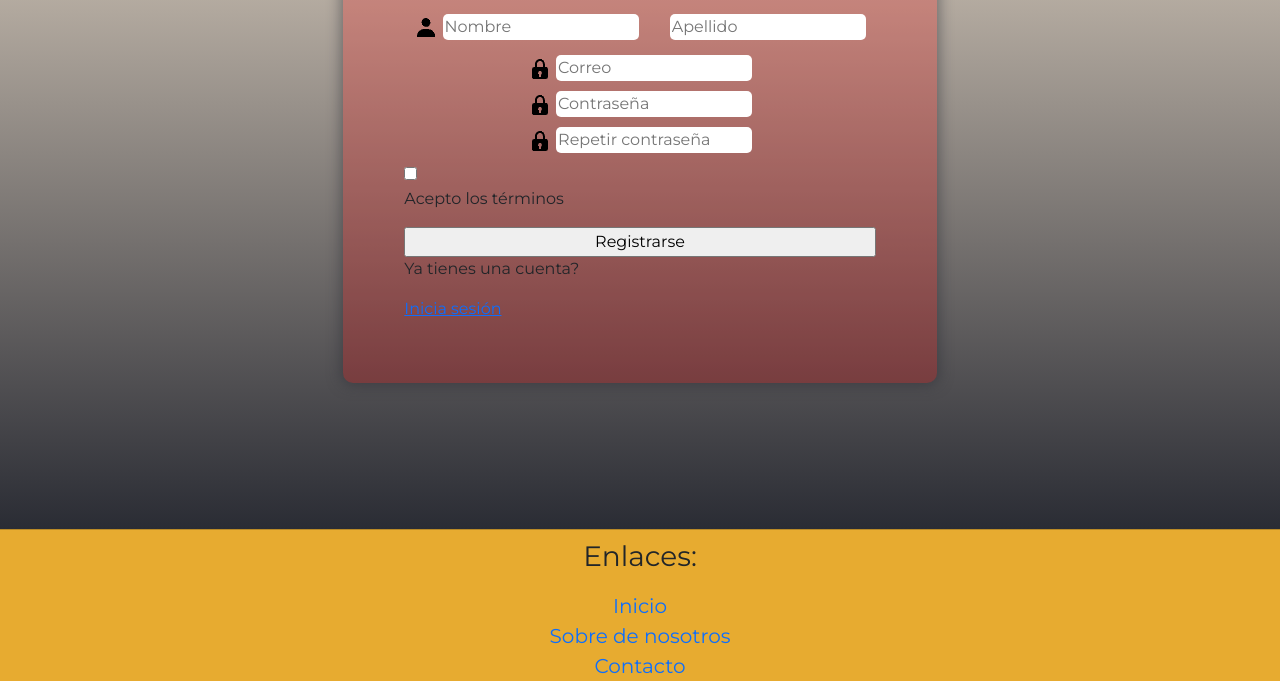
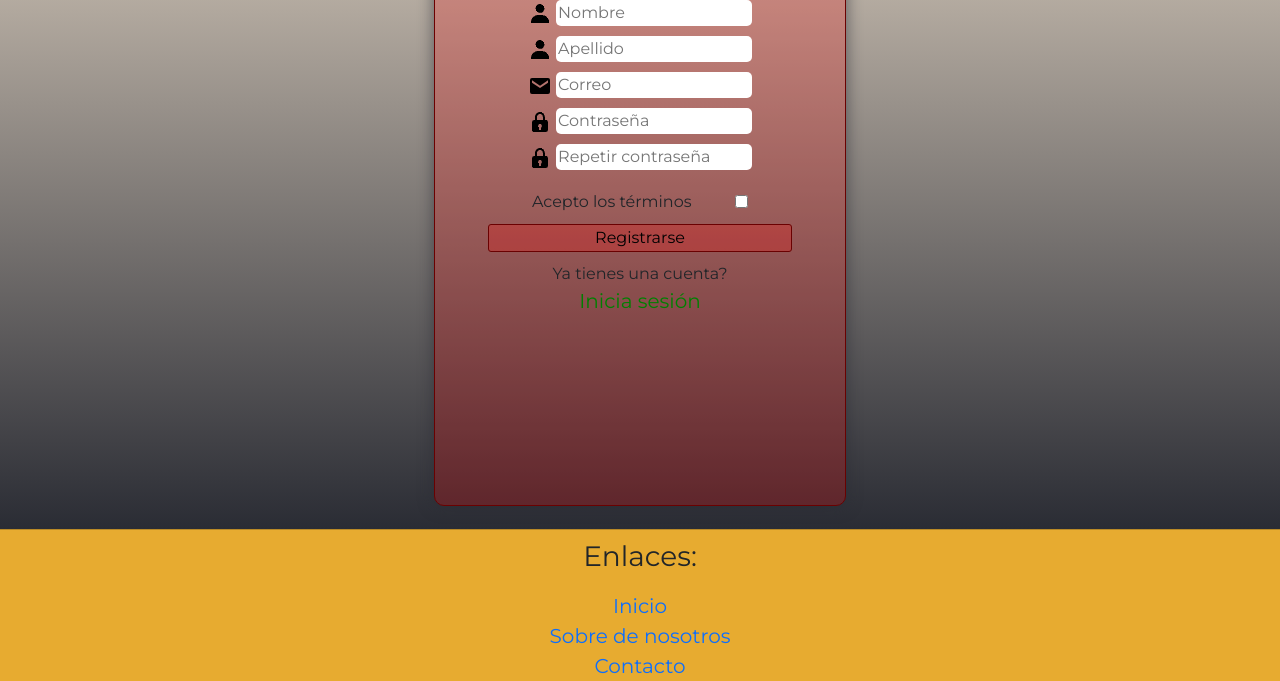
Before and after one commit to Cosquts/tercer-desafio, a plain HTML site: page pages/signup.html in a window 1280 px wide. Shown: the part 348-1029 px from the top of the page. Drawn offline with nearby package versions, Linux system fonts and the light colour scheme.

Commit message:
signup terminado

```diff
--- a/pages/signup.html
+++ b/pages/signup.html
@@ -98,19 +98,26 @@
           <div class="form-sign__date--name">
             <img class="form-sign__date-img" src="../img/user-solid-24.png" alt="Icono de usuario">
             <input class="form-sign__date-input" type="text" placeholder="Nombre">
+
+            <div class="form-sign__date">
+              <img class="form-sign__date-img" src="../img/user-solid-24.png" alt="Icono de usuario">
             <input class="form-sign__date-input--apellido" type="text" placeholder="Apellido">
+
+            </div>
+
+
           </div>
           <div class="form-sign__date">
-            <img class="form-sign__date-img" src="../img/lock-solid-24.png" alt="Icono de usuario">
+            <svg xmlns="http://www.w3.org/2000/svg" width="24" height="24" viewBox="0 0 24 24" style="fill: rgba(0, 0, 0, 1);"><path d="M20 4H4a2 2 0 0 0-2 2v12a2 2 0 0 0 2 2h16a2 2 0 0 0 2-2V6a2 2 0 0 0-2-2zm0 4.7-8 5.334L4 8.7V6.297l8 5.333 8-5.333V8.7z"></path></svg>
             <input class="form-sign__date-input" type="text" placeholder="Correo">
           </div>
           <div class="form-sign__date">
             <img class="form-sign__date-img" src="../img/lock-solid-24.png" alt="Icono de usuario">
-            <input class="form-sign__date-input" type="text" placeholder="Contraseña">
+            <input class="form-sign__date-input" type="password" placeholder="Contraseña">
           </div>
           <div class="form-sign__date">
             <img class="form-sign__date-img" src="../img/lock-solid-24.png" alt="Icono de usuario">
-            <input class="form-sign__date-input" type="text" placeholder="Repetir contraseña">
+            <input class="form-sign__date-input" type="password" placeholder="Repetir contraseña">
           </div>
         </section>
 
--- a/sass/base/_extend.scss
+++ b/sass/base/_extend.scss
@@ -1,11 +1,12 @@
 @import "variables";
 
 %card-user{
-    padding: 6%;
+
     border-radius: 10px;
     box-shadow: 0px 0px 14px 2px rgba(42, 44, 52, 0.50);
     display: flex;
     flex-direction: column;
+    justify-content: center;
 
 }
 
--- a/sass/componentes/_login.scss
+++ b/sass/componentes/_login.scss
@@ -1,15 +1,23 @@
 @import "../base/variables";
 
 .form-container {
- @extend %form-container;
+  height: 100%;
+  display: flex;
+  justify-content: center;
+  align-items: center;
 
   .form {
-    @extend %card-user;
+   @extend %card-user;
+    padding: 15% 6%;
     background-color: $bg-login;
     border: 1px solid rgba(3, 104, 3, 0.952);
 
     &__tittle {
-      @extend %form-tittle;
+      color: black;
+      text-align: center;
+      font-weight: bold;
+      text-decoration: underline;
+      margin-bottom: 20px;
     }
 
     &__date {
@@ -44,7 +52,7 @@
         background-color: $bg-login;
         border-radius: 3px;
         border: 1px solid $bg-login-border;
-        color: $bg-login-border;
+        color: black;
         font-weight: bold;
         margin-bottom: 30px;
     }
@@ -64,6 +72,16 @@
    &__signup{
       text-align: center;
       margin: 10px;
+
+      &-text{
+        margin: 0;
+      }
+      &-link{
+        color: red;
+        font-size: 20px;
+        text-decoration: none;
+
+      }
    }
   }
 }
--- a/sass/componentes/_sign.scss
+++ b/sass/componentes/_sign.scss
@@ -3,15 +3,16 @@
 @import "../base/variables";
 
 .form-sign-container {
-  @extend %form-container;
-  padding: 10%;
+  @extend .form-container;
+  padding: 0 15%;
 
   .form-sign {
     @extend %card-user;
     background-color: rgba(255, 0, 0, 0.226);
-
+    border: 1px solid rgb(106, 1, 1);
+    padding: 20% 6%;
     &__tittle {
-      @extend %form-tittle;
+      @extend .form__tittle;
     }
     &__section {
      text-align: center;
@@ -21,16 +22,16 @@
       margin: 10px;
 
       &--name {
-        margin: 10px;
+
 
         input {
             border-radius: 5px;
             border: 0;
-            margin-bottom: 5px;
+
         }
-        input:nth-child(3){
-            margin-left: 27px;
-        }
+        // input:nth-child(3){
+        //     margin-left: 27px;
+        // }
       }
       input {
         border: 0;
@@ -39,6 +40,37 @@
 
 
     }
+    &__additional-remember{
+      display: flex;
+      width: 100%;
+      justify-content: space-evenly;
+      align-items: center;
+      flex-direction: row-reverse;
+      margin: 10px 0;
+
+      &-text{
+          margin: 0;
+      }
+    }
+    &__submit{
+      background-color: rgba(255, 0, 0, 0.226);
+      border: 1px solid rgb(106, 1, 1);
+      border-radius: 3px;
+    //   font-weight: bold;
+      color: black;
+    }
+    &__login{
+        @extend .form__signup;
+        &-text{
+            @extend .form__signup-text;
+        }
+        &-link{
+            color: green;
+            font-size: 20px;
+            text-decoration: none;
+        }
+    }
+
 
   }
 }
```
Also changed, not shown: pages/login.html (+1 -1 lines), css/style.css, 1 other file.
